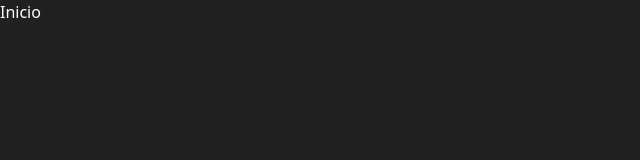
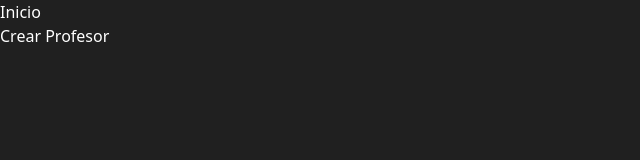
Before and after one commit to lxishh/REST-FRAMEWORK, a React (Vite) app in the folder client/: page /profesores in a window 1280 px wide. Before the commit this address had no page. Shown: the top 160 px of the page, without its empty margins (0-640 px from the left). Built offline with nearby package versions, Linux system fonts and the light colour scheme.

Commit message:
profesores #0

```diff
--- a/client/src/App.jsx
+++ b/client/src/App.jsx
@@ -1,6 +1,9 @@
 import { BrowserRouter, Routes, Route, Navigate } from "react-router-dom";
 import { AlumnosPage } from "./pages/AlumnosPage";
 import { AlumnosFormPage } from "./pages/AlumnosFormPage";
+// profesores
+import { ProfesoresPage } from "./pages/ProfesoresPage";
+import { ProfesoresFormPage } from "./pages/ProfesoresFormPage";
 import { Navegador } from "./components/Navegador";
 import { Toaster } from "react-hot-toast";
 import { InicioPage } from "./pages/InicioPage";
@@ -11,10 +14,15 @@ function App() {
       <div className="container mx-auto">
         <Navegador />
         <Routes>
+          {/* INICIO - OPCIONES CARD */}
           <Route path="/" element={<InicioPage />}></Route>
+          {/* ALUMNOS  */}
           <Route path="/alumnos" element={<AlumnosPage />} />
           <Route path="/crear-alumno" element={<AlumnosFormPage />} />
           <Route path="/alumnos/:id" element={<AlumnosFormPage />} />
+          {/* PROFESORES */}
+          <Route path="/profesores" element={<ProfesoresPage />} />
+          <Route path="/crear-profesor" element={<ProfesoresFormPage />} />
         </Routes>
         <Toaster />
       </div>
--- /dev/null
+++ b/client/src/components/NavProfesor.jsx
@@ -0,0 +1,13 @@
+import { Link } from "react-router-dom";
+
+export const NavProfesor = () => {
+    return (
+        <div className="flex justify-center py-5">
+
+            <Link to={"/crear-profesor"}>
+                <button className="bg-indigo-500 px-8 py-2 rounded-lg">Crear Profesor</button>
+            </Link>
+
+        </div >
+    );
+};
--- a/client/src/components/Navegador.jsx
+++ b/client/src/components/Navegador.jsx
@@ -1,5 +1,4 @@
 import { Link } from "react-router-dom";
-import { AlumnoList } from "./AlumnoList";
 
 export const Navegador = () => {
   return (
--- a/client/src/components/OpcionesCard.jsx
+++ b/client/src/components/OpcionesCard.jsx
@@ -7,10 +7,12 @@ const OpcionesCard = () => {
             <Link to={'/alumnos'}>
                 <button className='bg-indigo-500 p-3 rounded-lg block w-full mt-3'>Alumnos</button>
             </Link>
-            <button className='bg-indigo-500 p-3 rounded-lg block w-full mt-3'>Profesores</button>
+            <Link to={'/profesores'}>
+                <button className='bg-indigo-500 p-3 rounded-lg block w-full mt-3'>Profesores</button>
+            </Link>
             <button className='bg-indigo-500 p-3 rounded-lg block w-full mt-3'>Cursos</button>
         </div >
     )
 }
 
-export default OpcionesCard
+export default OpcionesCard;
--- /dev/null
+++ b/client/src/pages/ProfesoresFormPage.jsx
@@ -0,0 +1,7 @@
+import React from 'react';
+
+export function ProfesoresFormPage() {
+    return (
+        <div>ProfesoresFormPage</div>
+    );
+}
--- /dev/null
+++ b/client/src/pages/ProfesoresPage.jsx
@@ -0,0 +1,11 @@
+import { NavProfesor } from "../components/NavProfesor";
+
+export function ProfesoresPage() {
+    return (
+        <>
+            <NavProfesor />
+        </>
+    )
+}
+
+export default ProfesoresPage;
```
